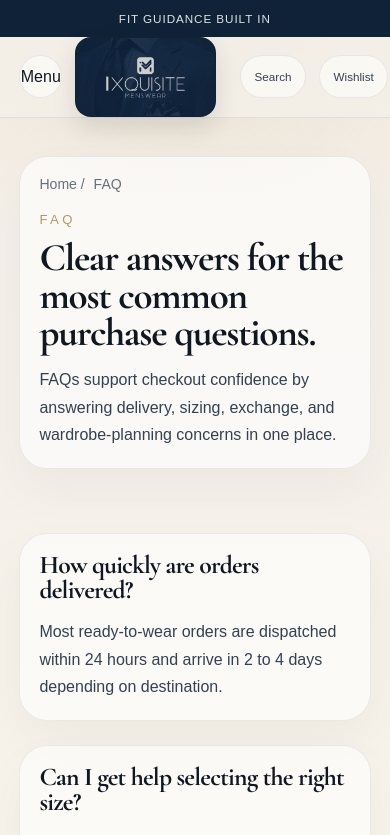
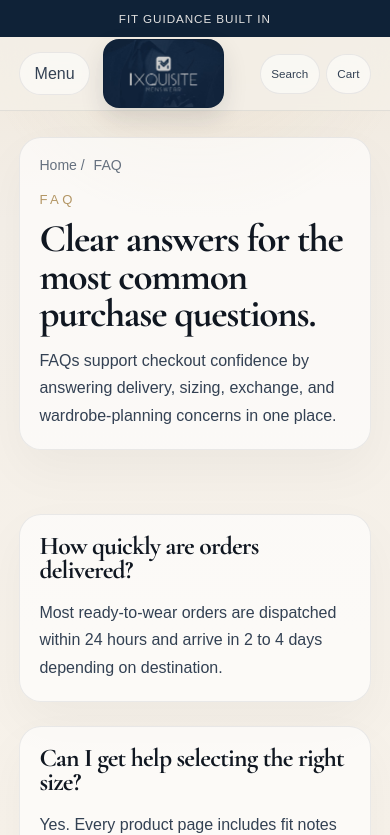
Before and after one commit to OduzzPreneur/Ixquisite, a Next.js app: page /faq in a window 390 px wide. Shown: the top 835 px of the page. Built offline with nearby package versions, Linux system fonts and the light colour scheme; a web font is replaced by a local one.

Commit message:
Improve mobile responsiveness and drawer behavior

```diff
--- a/src/app/account/orders/page.tsx
+++ b/src/app/account/orders/page.tsx
@@ -15,7 +15,7 @@ export default async function AccountOrdersPage() {
               <strong>{order.reference}</strong>
               <p className="muted">{order.status} · {order.payment_status}</p>
             </div>
-            <div style={{ display: "grid", gap: "0.5rem", justifyItems: "end" }}>
+            <div className="table-meta">
               <span>{formatPrice(order.total)}</span>
               <Link href={`/account/orders/${order.id}`} className="pill-link">View details</Link>
             </div>
--- a/src/app/globals.css
+++ b/src/app/globals.css
@@ -145,6 +145,13 @@ main {
   gap: 1.5rem;
 }
 
+.site-header__brand {
+  display: flex;
+  align-items: center;
+  gap: 0.8rem;
+  min-width: 0;
+}
+
 .logo-mark {
   display: inline-flex;
   align-items: center;
@@ -207,7 +214,7 @@ main {
   justify-content: flex-end;
 }
 
-.utility-nav a {
+.utility-nav__link {
   display: inline-flex;
   align-items: center;
   justify-content: center;
@@ -228,8 +235,22 @@ main {
   position: relative;
 }
 
-.mobile-drawer summary {
-  list-style: none;
+.mobile-drawer__trigger {
+  display: inline-flex;
+  align-items: center;
+  justify-content: center;
+  min-width: 2.7rem;
+  min-height: 2.7rem;
+  padding: 0 0.9rem;
+  border-radius: 999px;
+  border: 1px solid rgba(15, 34, 55, 0.08);
+  background: rgba(255, 255, 255, 0.55);
+  color: var(--ink-soft);
+  cursor: pointer;
+}
+
+.mobile-drawer__backdrop {
+  display: none;
 }
 
 .eyebrow {
@@ -382,6 +403,10 @@ main {
 .hero__copy .section-copy {
   color: rgba(255, 248, 239, 0.74);
   max-width: 28rem;
+}
+
+.hero__visual {
+  position: relative;
 }
 
 .hero__actions,
@@ -730,6 +755,36 @@ main {
   border-top: 1px solid rgba(15, 34, 55, 0.08);
 }
 
+.table-like article > * {
+  min-width: 0;
+}
+
+.table-like strong,
+.table-like .muted,
+.price-row > * {
+  overflow-wrap: anywhere;
+}
+
+.table-meta {
+  display: grid;
+  gap: 0.5rem;
+  justify-items: end;
+}
+
+.hero__actions--compact {
+  display: flex;
+  flex-wrap: wrap;
+  gap: 0.55rem;
+}
+
+.hero__actions--compact form {
+  width: auto;
+}
+
+.hero__actions--compact form > * {
+  width: auto;
+}
+
 .footer {
   padding: 4.5rem 0 2.6rem;
   background: linear-gradient(180deg, rgba(15, 34, 55, 0.02) 0%, rgba(15, 34, 55, 0.08) 100%), var(--surface);
@@ -783,6 +838,11 @@ main {
 }
 
 @media (max-width: 1100px) {
+  .site-header__inner {
+    grid-template-columns: minmax(0, 1fr) auto;
+    gap: 0.9rem;
+  }
+
   .site-nav {
     display: none;
   }
@@ -791,37 +851,102 @@ main {
     display: block;
   }
 
-  .mobile-drawer summary {
-    display: inline-flex;
-    align-items: center;
-    justify-content: center;
-    min-width: 2.7rem;
-    min-height: 2.7rem;
-    border-radius: 999px;
-    border: 1px solid rgba(15, 34, 55, 0.08);
-    background: rgba(255, 255, 255, 0.55);
-    cursor: pointer;
+  .mobile-drawer__trigger {
+    position: relative;
+    z-index: 42;
   }
 
   .mobile-drawer__panel {
     display: none;
-    position: absolute;
-    inset: calc(var(--header-height) + 0.55rem) var(--page-gutter) auto;
+    position: fixed;
+    top: calc(var(--header-height) + 0.65rem);
+    left: var(--page-gutter);
+    right: var(--page-gutter);
     padding: 1rem;
-    gap: 0.6rem;
+    gap: 1rem;
     border-radius: var(--radius-md);
     background: rgba(251, 247, 241, 0.96);
     border: 1px solid rgba(15, 34, 55, 0.08);
     box-shadow: var(--shadow);
+    max-height: calc(100svh - var(--header-height) - 1.4rem);
+    overflow: auto;
+    z-index: 41;
   }
 
-  .mobile-drawer[open] .mobile-drawer__panel {
+  .mobile-drawer--open .mobile-drawer__panel {
     display: grid;
   }
 
+  .mobile-drawer--open .mobile-drawer__backdrop {
+    display: block;
+    position: fixed;
+    inset: 0;
+    border: 0;
+    background: transparent;
+    z-index: 40;
+    cursor: default;
+  }
+
+  .mobile-drawer__section {
+    display: grid;
+    gap: 0.7rem;
+  }
+
+  .mobile-drawer__section + .mobile-drawer__section {
+    padding-top: 0.9rem;
+    border-top: 1px solid rgba(15, 34, 55, 0.08);
+  }
+
+  .mobile-drawer__heading {
+    color: var(--ink-muted);
+    font-size: 0.72rem;
+    letter-spacing: 0.18em;
+    text-transform: uppercase;
+  }
+
+  .mobile-drawer__list {
+    display: grid;
+    gap: 0.35rem;
+  }
+
+  .mobile-drawer__list--utility {
+    grid-template-columns: repeat(2, minmax(0, 1fr));
+  }
+
   .mobile-drawer__panel a {
-    padding: 0.8rem 0.3rem;
+    padding: 0.85rem 0.9rem;
     color: var(--ink-soft);
+    border-radius: var(--radius-sm);
+    border: 1px solid rgba(15, 34, 55, 0.08);
+    background: rgba(255, 255, 255, 0.72);
+  }
+
+  .utility-nav {
+    gap: 0.45rem;
+  }
+
+  .utility-nav__link {
+    min-height: 2.55rem;
+    padding: 0 0.75rem;
+  }
+
+  .utility-nav__label {
+    font-size: 0.8rem;
+  }
+
+  .grid--5,
+  .grid--4,
+  .grid--3,
+  .product-grid,
+  .trust-strip {
+    grid-template-columns: repeat(2, minmax(0, 1fr));
+  }
+
+  .grid--2,
+  .summary-list,
+  .split-list,
+  .form-grid {
+    grid-template-columns: 1fr;
   }
 
   .hero__grid,
@@ -834,21 +959,31 @@ main {
   .checkout-layout,
   .account-layout,
   .footer__grid,
-  .summary-list,
-  .split-list,
-  .form-grid,
-  .trust-strip,
-  .metrics-row,
-  .grid--5,
-  .grid--4,
-  .grid--3,
-  .grid--2,
-  .product-grid {
+  .metrics-row {
     grid-template-columns: 1fr;
   }
 
   .hero__frame {
     min-height: auto;
+  }
+
+  .hero__grid {
+    gap: 1.4rem;
+  }
+
+  .hero__copy,
+  .hero__copy .section-copy {
+    max-width: none;
+  }
+
+  .hero__note {
+    position: static;
+    max-width: none;
+    margin-top: 1rem;
+  }
+
+  .page-hero {
+    padding-top: 1.6rem;
   }
 
   .filter-panel,
@@ -864,6 +999,10 @@ main {
 
   :root { --header-height: 4.6rem; }
 
+  .page-section {
+    width: min(100%, calc(100vw - (var(--page-gutter) * 2)));
+  }
+
   .announcement-bar__inner {
     min-height: 2.3rem;
     justify-content: center;
@@ -875,14 +1014,94 @@ main {
     font-size: 0.73rem;
   }
 
+  .site-header__inner {
+    gap: 0.6rem;
+  }
+
+  .logo-mark__frame {
+    width: clamp(7rem, 31vw, 8.4rem);
+  }
+
+  .utility-nav {
+    gap: 0.4rem;
+  }
+
+  .utility-nav__link {
+    min-width: 2.5rem;
+    min-height: 2.5rem;
+    padding: 0 0.65rem;
+  }
+
+  .utility-nav__link--secondary {
+    display: none;
+  }
+
   .display-title { font-size: clamp(2.8rem, 12vw, 4.5rem); }
   .page-title { font-size: clamp(2.2rem, 10vw, 3.3rem); }
+  .section-title { font-size: clamp(1.8rem, 8vw, 2.5rem); }
 
   .hero { padding-top: 0.65rem; }
 
   .hero__grid {
     grid-template-columns: 1fr;
-    padding: 1.2rem;
+    padding: 1rem;
+    gap: 1rem;
+  }
+
+  .hero__visual {
+    order: -1;
+  }
+
+  .hero__frame,
+  .visual-panel,
+  .surface-panel,
+  .checkout-card,
+  .account-card,
+  .support-card,
+  .filter-panel,
+  .account-sidebar,
+  .cta-banner {
+    border-radius: 22px;
+  }
+
+  .hero__meta,
+  .pill-row {
+    gap: 0.55rem;
+  }
+
+  .hero__actions {
+    display: grid;
+    grid-template-columns: repeat(2, minmax(0, 1fr));
+  }
+
+  .hero__actions > * {
+    min-width: 0;
+  }
+
+  .hero__actions form {
+    width: 100%;
+  }
+
+  .hero__actions form > * {
+    width: 100%;
+  }
+
+  .hero__actions--compact {
+    display: flex;
+    flex-wrap: wrap;
+    gap: 0.5rem;
+  }
+
+  .hero__actions--compact > * {
+    min-width: auto;
+  }
+
+  .hero__actions--compact form {
+    width: auto;
+  }
+
+  .hero__actions--compact form > * {
+    width: auto;
   }
 
   .cta-banner,
@@ -894,9 +1113,50 @@ main {
     justify-content: start;
   }
 
+  .price-row {
+    align-items: start;
+  }
+
+  .product-card .price-row:last-child,
+  .table-like article > :last-child {
+    justify-self: start;
+  }
+
+  .table-meta {
+    justify-items: start;
+  }
+
+  .button--mobile-full {
+    width: 100% !important;
+  }
+
+  .mobile-drawer__list--utility {
+    grid-template-columns: 1fr;
+  }
+
   .announcement-bar__message {
     padding: 0 0.65rem;
     letter-spacing: 0.08em;
+  }
+}
+
+@media (max-width: 560px) {
+  .hero__actions {
+    grid-template-columns: 1fr;
+  }
+
+  .grid--5,
+  .grid--4,
+  .grid--3,
+  .grid--2,
+  .product-grid,
+  .trust-strip {
+    grid-template-columns: 1fr;
+  }
+
+  .newsletter-form .button,
+  .newsletter-form input {
+    width: 100%;
   }
 }
 
--- /dev/null
+++ b/src/components/mobile-nav-drawer.tsx
@@ -0,0 +1,81 @@
+"use client";
+
+import Link from "next/link";
+import { useEffect, useState } from "react";
+
+type NavItem = {
+  href: string;
+  label: string;
+};
+
+export function MobileNavDrawer({
+  navItems,
+  utilityItems,
+}: {
+  navItems: readonly NavItem[];
+  utilityItems: readonly NavItem[];
+}) {
+  const [open, setOpen] = useState(false);
+
+  useEffect(() => {
+    if (!open) {
+      return;
+    }
+
+    const onKeyDown = (event: KeyboardEvent) => {
+      if (event.key === "Escape") {
+        setOpen(false);
+      }
+    };
+
+    document.addEventListener("keydown", onKeyDown);
+    return () => {
+      document.removeEventListener("keydown", onKeyDown);
+    };
+  }, [open]);
+
+  useEffect(() => {
+    document.body.style.overflow = open ? "hidden" : "";
+
+    return () => {
+      document.body.style.overflow = "";
+    };
+  }, [open]);
+
+  return (
+    <div className={`mobile-drawer${open ? " mobile-drawer--open" : ""}`}>
+      <button
+        type="button"
+        className="mobile-drawer__trigger"
+        aria-label={open ? "Close navigation" : "Open navigation"}
+        aria-expanded={open}
+        onClick={() => setOpen((current) => !current)}
+      >
+        Menu
+      </button>
+      {open ? <button type="button" className="mobile-drawer__backdrop" aria-label="Close navigation" onClick={() => setOpen(false)} /> : null}
+      <div className="mobile-drawer__panel">
+        <div className="mobile-drawer__section">
+          <p className="mobile-drawer__heading">Browse</p>
+          <div className="mobile-drawer__list">
+            {navItems.map((item) => (
+              <Link key={item.href} href={item.href} onClick={() => setOpen(false)}>
+                {item.label}
+              </Link>
+            ))}
+          </div>
+        </div>
+        <div className="mobile-drawer__section">
+          <p className="mobile-drawer__heading">Your account</p>
+          <div className="mobile-drawer__list mobile-drawer__list--utility">
+            {utilityItems.map((item) => (
+              <Link key={item.href} href={item.href} onClick={() => setOpen(false)}>
+                {item.label}
+              </Link>
+            ))}
+          </div>
+        </div>
+      </div>
+    </div>
+  );
+}
--- a/src/components/site-shell.tsx
+++ b/src/components/site-shell.tsx
@@ -1,7 +1,15 @@
 import Image from "next/image";
 import Link from "next/link";
 import { AnnouncementTicker } from "@/components/announcement-ticker";
+import { MobileNavDrawer } from "@/components/mobile-nav-drawer";
 import { announcements, footerGroups, navItems } from "@/data/site";
+
+const utilityItems = [
+  { href: "/search", label: "Search" },
+  { href: "/wishlist", label: "Wishlist" },
+  { href: "/account", label: "Account" },
+  { href: "/cart", label: "Cart" },
+] as const;
 
 function LogoMark({ footer = false }: { footer?: boolean }) {
   return (
@@ -32,17 +40,8 @@ function Header() {
   return (
     <header className="site-header">
       <div className="site-header__inner">
-        <div style={{ display: "flex", alignItems: "center", gap: "0.8rem" }}>
-          <details className="mobile-drawer">
-            <summary aria-label="Open navigation">Menu</summary>
-            <div className="mobile-drawer__panel">
-              {navItems.map((item) => (
-                <Link key={item.href} href={item.href}>
-                  {item.label}
-                </Link>
-              ))}
-            </div>
-          </details>
+        <div className="site-header__brand">
+          <MobileNavDrawer navItems={navItems} utilityItems={utilityItems} />
           <LogoMark />
         </div>
 
@@ -55,18 +54,16 @@ function Header() {
         </nav>
 
         <div className="utility-nav" aria-label="Utility navigation">
-          <Link href="/search" aria-label="Search">
-            <span className="utility-nav__label">Search</span>
-          </Link>
-          <Link href="/wishlist" aria-label="Wishlist">
-            <span className="utility-nav__label">Wishlist</span>
-          </Link>
-          <Link href="/account" aria-label="Account">
-            <span className="utility-nav__label">Account</span>
-          </Link>
-          <Link href="/cart" aria-label="Cart">
-            <span className="utility-nav__label">Cart</span>
-          </Link>
+          {utilityItems.map((item) => (
+            <Link
+              key={item.href}
+              href={item.href}
+              aria-label={item.label}
+              className={item.href === "/wishlist" || item.href === "/account" ? "utility-nav__link utility-nav__link--secondary" : "utility-nav__link"}
+            >
+              <span className="utility-nav__label">{item.label}</span>
+            </Link>
+          ))}
         </div>
       </div>
     </header>
```
Also changed, not shown: src/app/cart/page.tsx (+15 -6 lines), src/app/checkout/page.tsx (+15 -9 lines).
